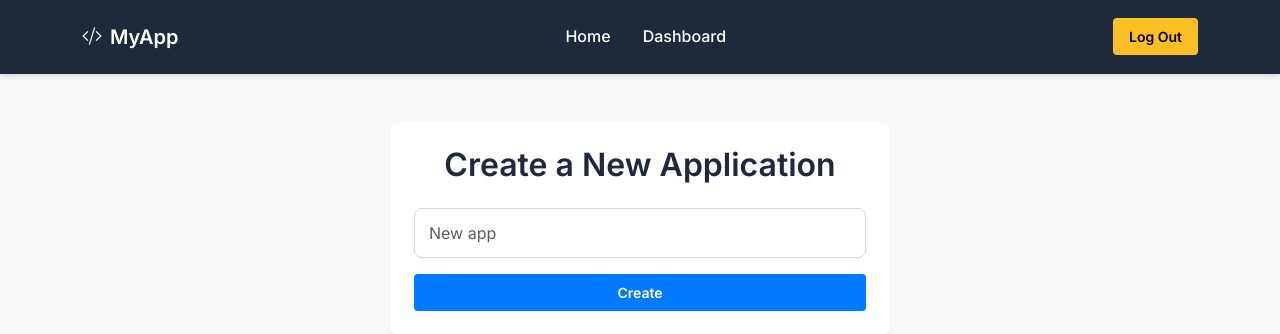
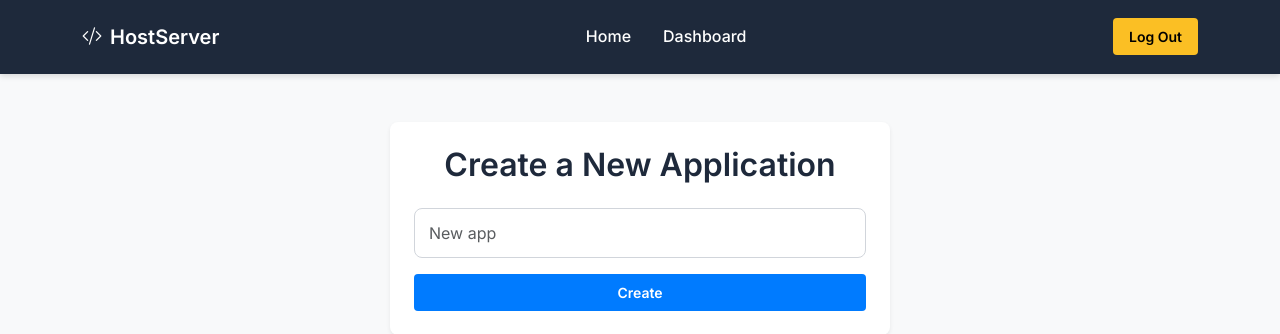
Before and after one commit to meha001/hosting-server, a Flask app: page /index in a window 1280 px wide. Shown: the top 334 px of the page. Run offline with Flask 3, Linux system fonts and the light colour scheme; the visitor is signed in with stand-in values (Sample User, id 1).

Commit message:
Update base.html

```diff
--- a/templates/base.html
+++ b/templates/base.html
@@ -24,7 +24,7 @@
   <div class="container">
     <div class="d-flex flex-wrap align-items-center justify-content-between">
       <a href="/" class="d-flex align-items-center mb-2 mb-lg-0 text-white text-decoration-none fw-bold fs-5">
-        <i class="bi bi-code-slash me-2"></i> MyApp
+        <i class="bi bi-code-slash me-2"></i> HostServer
       </a>
       <ul class="nav mb-2 justify-content-center mb-md-0">
         <li><a href="{{ url_for('auth.home') }}" class="nav-link px-3 text-white">Home</a></li>
```
